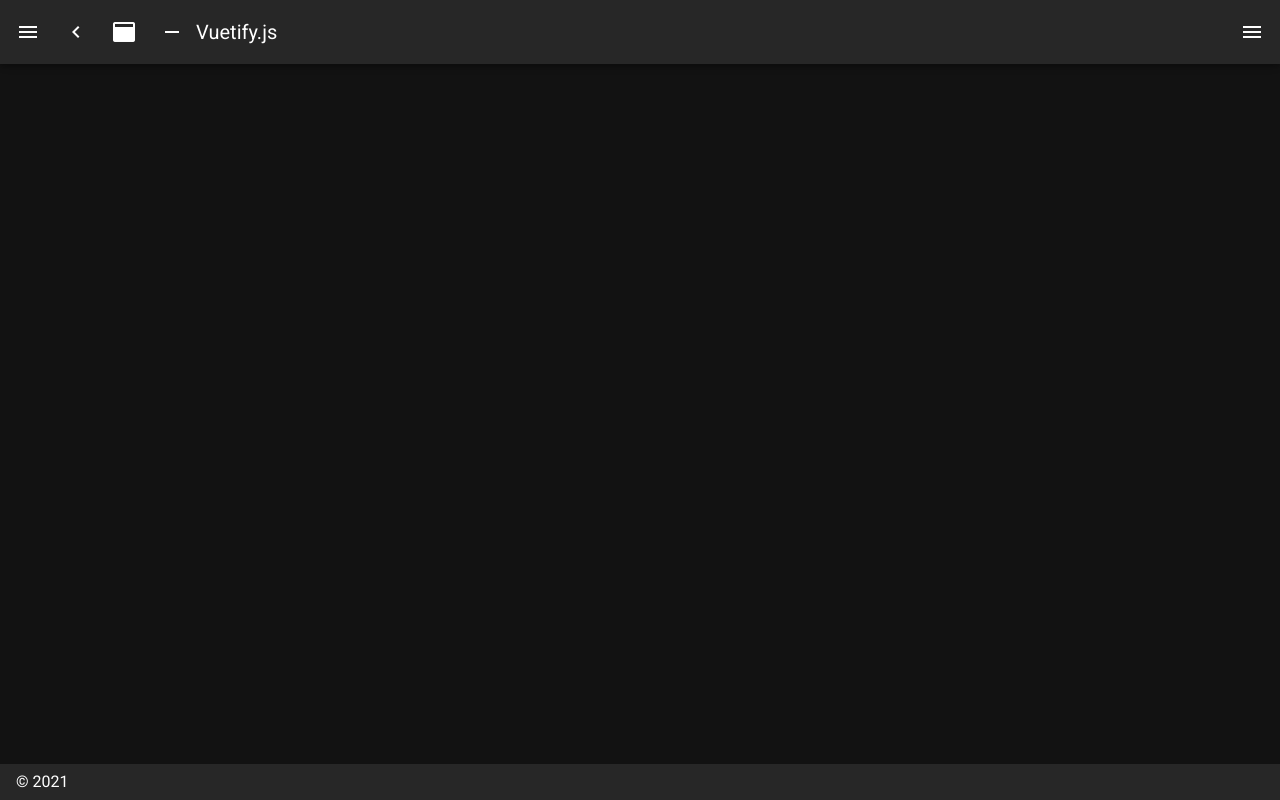
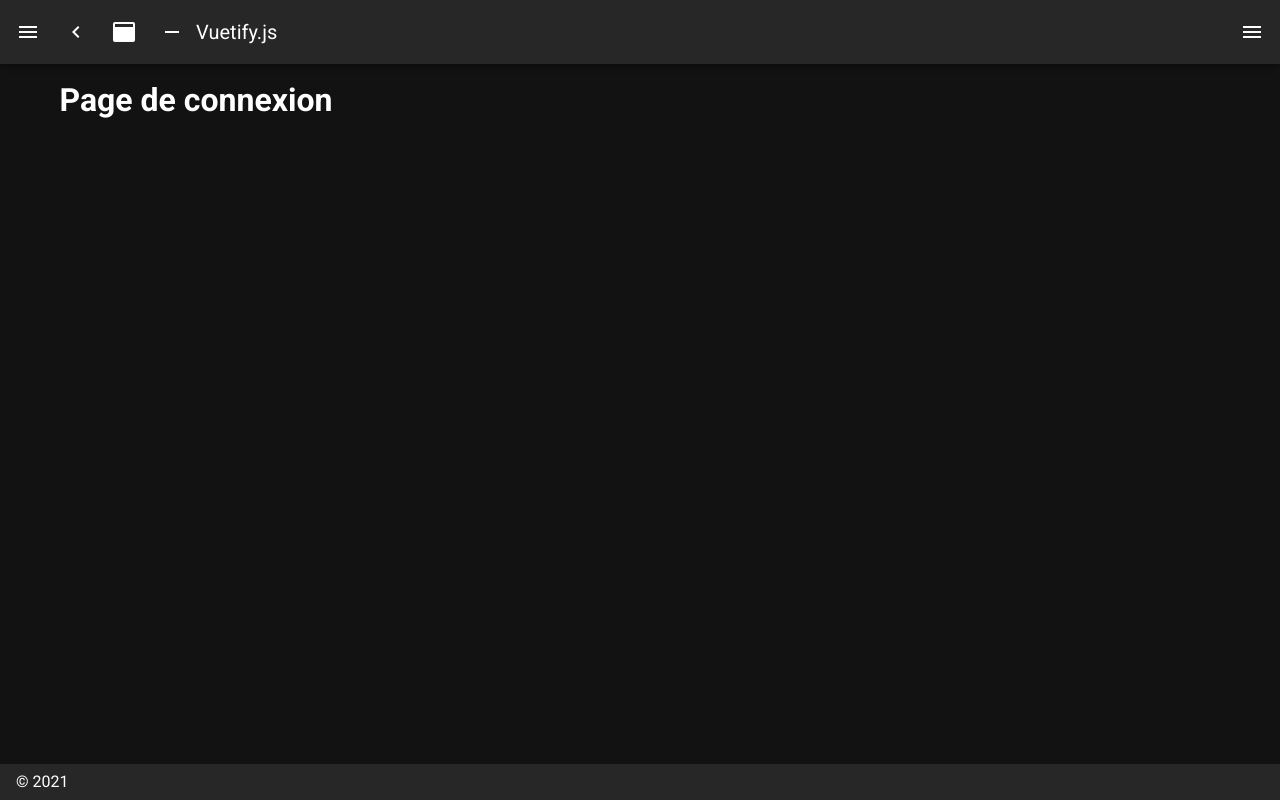
Before and after one commit to Xamimus/TP_NuxtJS, a Nuxt app: page /auth/login in a window 1280 px wide. Before the commit this address had no page. Built offline with nearby package versions, Linux system fonts and the light colour scheme.

Commit message:
init templates

```diff
--- /dev/null
+++ b/pages/auth/login.vue
@@ -0,0 +1,5 @@
+<template>
+    <div class="login-container">
+        <h1>Page de connexion</h1>
+    </div>
+</template>
--- /dev/null
+++ b/pages/auth/register.vue
@@ -0,0 +1,5 @@
+<template>
+    <div class="register-container">
+        <h1>Page d'inscription</h1>
+    </div>
+</template>
--- /dev/null
+++ b/pages/dashboard/index.vue
@@ -0,0 +1,5 @@
+<template>
+    <div class="dashboard-container">
+        <h1>Votre Dashboard</h1>
+    </div>
+</template>
```
Also changed, not shown: pages/auth/index.vue (added).
